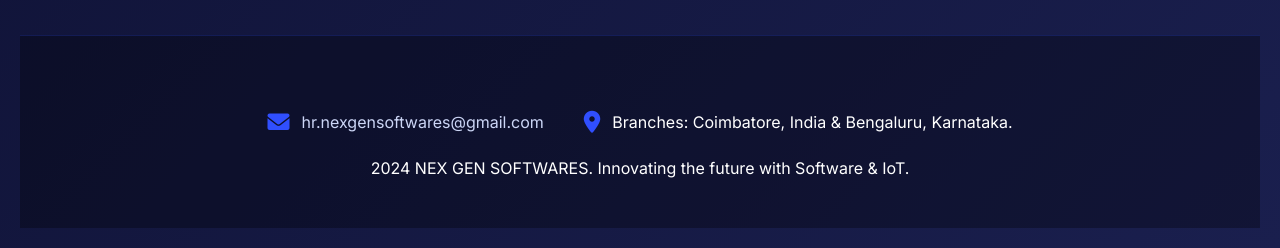
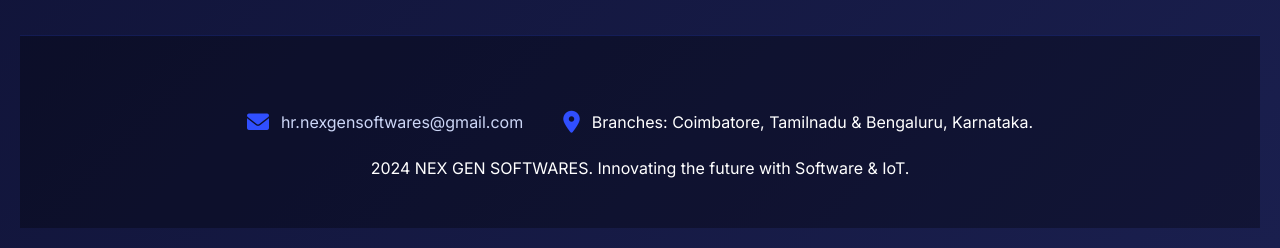
Before and after one commit to immathanhere-cloud/nexgensoftwares, a Flask app: page / in a window 1280 px wide. Shown: the part 2362-2610 px from the top of the page. Run offline with Flask 3, Linux system fonts and the light colour scheme.

Commit message:
Update branch location from 'India' to 'Tamilnadu'

```diff
--- a/templates/index.html
+++ b/templates/index.html
@@ -669,7 +669,7 @@
             </div>
             <div class="contact-item">
                 <i class="fas fa-map-marker-alt"></i>
-                <span>Branches: Coimbatore, India & Bengaluru, Karnataka.</span>
+                <span>Branches: Coimbatore, Tamilnadu & Bengaluru, Karnataka.</span>
             </div>
         </div>
         <p>2024 NEX GEN SOFTWARES. Innovating the future with Software & IoT.</p>
```
